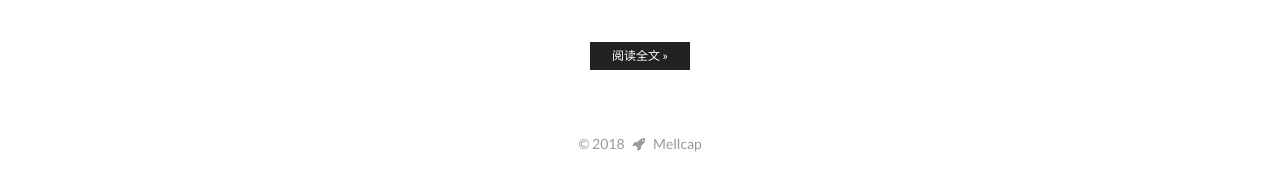
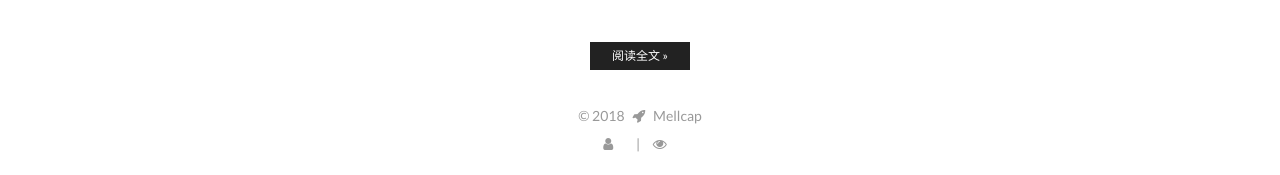
Before and after one commit to Mellcap/Mellcap_Blog, a Jekyll site: the page built from index.html, in a window 1280 px wide. Shown: the part 1314-1489 px from the top of the page. Built offline with Jekyll 4.4.1, drawn with Linux system fonts in a browser that asks for light colours; the list of posts is cut into pages by our own code; comment, search, counter and statistics services are not loaded.

Commit message:
add busuanzi

```diff
--- a/_config.yml
+++ b/_config.yml
@@ -508,7 +508,7 @@ leancloud_visitors:
 # Get more information on http://ibruce.info/2015/04/04/busuanzi/
 busuanzi_count:
   # count values only if the other configs are false
-  enable: false
+  enable: true
   # custom uv span for the whole site
   site_uv: true
   site_uv_header: <i class="fa fa-user"></i>
@@ -519,7 +519,7 @@ busuanzi_count:
   site_pv_footer:
   # custom pv span for one page only
   page_pv: true
-  page_pv_header: <i class="fa fa-file-o"></i>
+  page_pv_header: <i class="fa fa-eye"></i>
   page_pv_footer:
 
 
```
